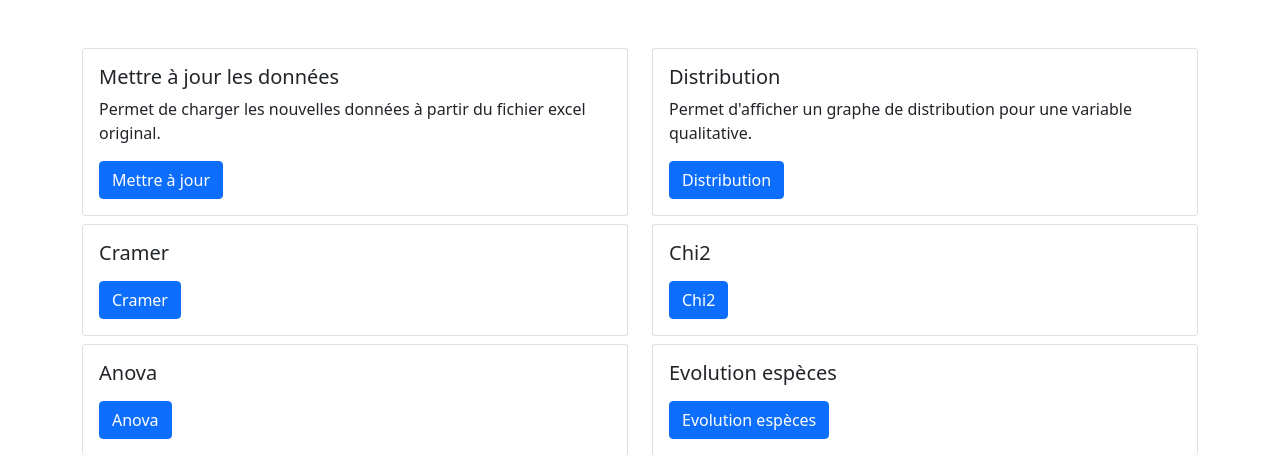
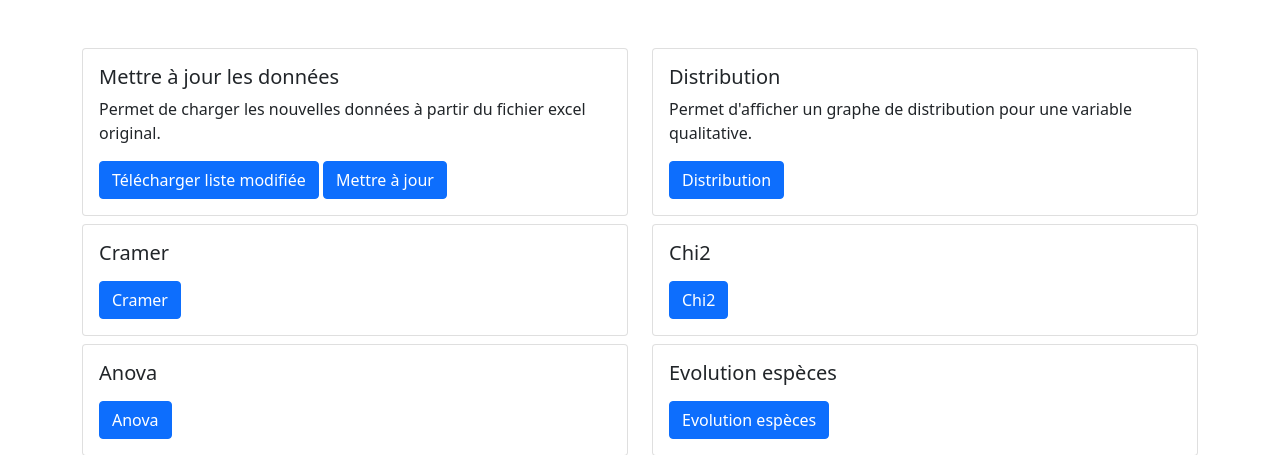
Before and after one commit to feliciencorbat/smg-troncs, a Django app: page /home/ in a window 1280 px wide. Shown: the part 56-511 px from the top of the page. Run offline with Django 4.2, Linux system fonts and the light colour scheme; the visitor is signed in with stand-in values (Sample User, id 1).

Commit message:
Add download liste_modifiee.xlsx

```diff
--- a/stats/templates/stats/home.html
+++ b/stats/templates/stats/home.html
@@ -7,6 +7,7 @@
                 <div class="card-body">
                     <h5 class="card-title">Mettre à jour les données</h5>
                     <p class="card-text">Permet de charger les nouvelles données à partir du fichier excel original.</p>
+                    <a class="btn btn-primary" href="{% url 'download_liste_modifiee' %}">Télécharger liste modifiée</a>
                     <a class="btn btn-primary" href="{% url 'export' %}">Mettre à jour</a>
                 </div>
             </div>
--- a/stats/views.py
+++ b/stats/views.py
@@ -1,5 +1,13 @@
+from datetime import datetime
+import mimetypes
+import os
+
 import pandas as pd
+from django.conf import settings
 from django.contrib.auth.decorators import login_required
+from django.core.files.base import ContentFile
+from django.core.files.storage import default_storage
+from django.http import HttpResponse
 from django.shortcuts import render, redirect
 
 from stats.functions.anova_function import anova_function
@@ -19,6 +27,9 @@ def home(request):
 def export(request):
     if request.method == 'POST':
         file = request.FILES['original_file']
+        path = default_storage.save("files/import/liste_originale" + str(datetime.date(datetime.now())) + ".xls",
+                                    ContentFile(file.read()))
+        os.path.join(settings.MEDIA_ROOT, path)
         export_function(file)
         return redirect('home')
     return render(request, 'stats/export.html')
@@ -137,3 +148,14 @@ def nb_species_evolution(request):
     else:
         locations = data["Lieu"].dropna().unique()
         return render(request, 'stats/nb_species_evolution.html', {"locations": locations})
+
+
+@login_required
+def download_liste_modifiee(request):
+    base_dir = os.path.dirname(os.path.dirname(os.path.abspath(__file__)))
+    filepath = base_dir + '/files/export/liste_modifiee.xlsx'
+    path = open(filepath, 'rb')
+    mime_type, _ = mimetypes.guess_type(filepath)
+    response = HttpResponse(path, content_type=mime_type)
+    response['Content-Disposition'] = "attachment; filename=liste_modifiee.xlsx"
+    return response
--- a/website/urls.py
+++ b/website/urls.py
@@ -30,4 +30,5 @@ urlpatterns = [
     path('chi2/', stats.views.chi2, name='chi2'),
     path('anova/', stats.views.anova, name='anova'),
     path('nb_species_evolution/', stats.views.nb_species_evolution, name='nb_species_evolution'),
+    path('download_liste_modifiee/', stats.views.download_liste_modifiee, name='download_liste_modifiee'),
 ]
```
Also changed, not shown: 1 other file.
